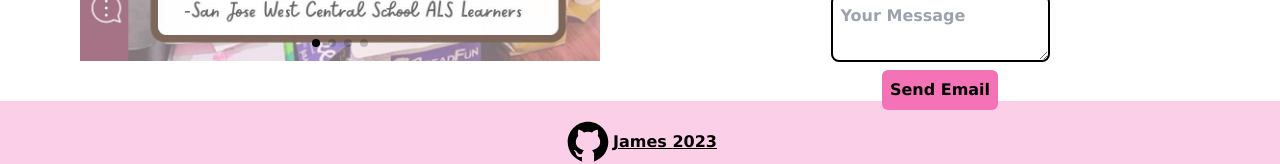
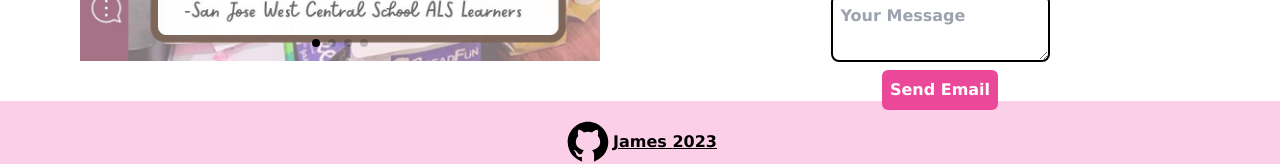
Before and after one commit to james1821/Honey_Shop, a React (Vite) app: page / in a window 1280 px wide. Shown: the part 4121-4285 px from the top of the page. Built offline with nearby package versions, Linux system fonts and the light colour scheme.

Commit message:
button design changes

```diff
--- a/src/component/ContactForm.jsx
+++ b/src/component/ContactForm.jsx
@@ -53,7 +53,7 @@ function ContactForm() {
           placeholder="Your Message"
         />
         <button
-          className="bg-pink-400 rounded-md p-2 m-auto mb-2"
+          className=" bg-pink-500 text-white rounded-md p-2 m-auto mb-2"
           type="submit"
         >
           Send Email
```
